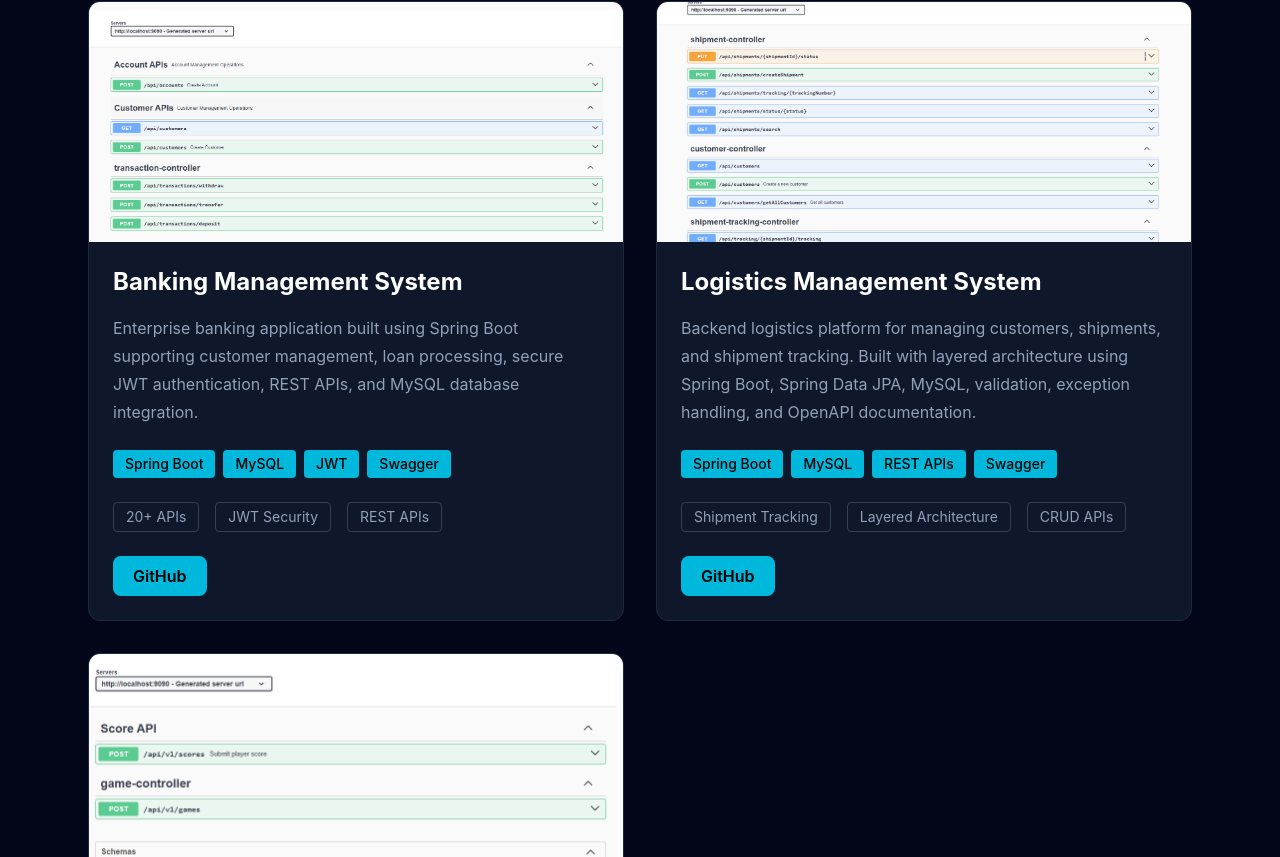
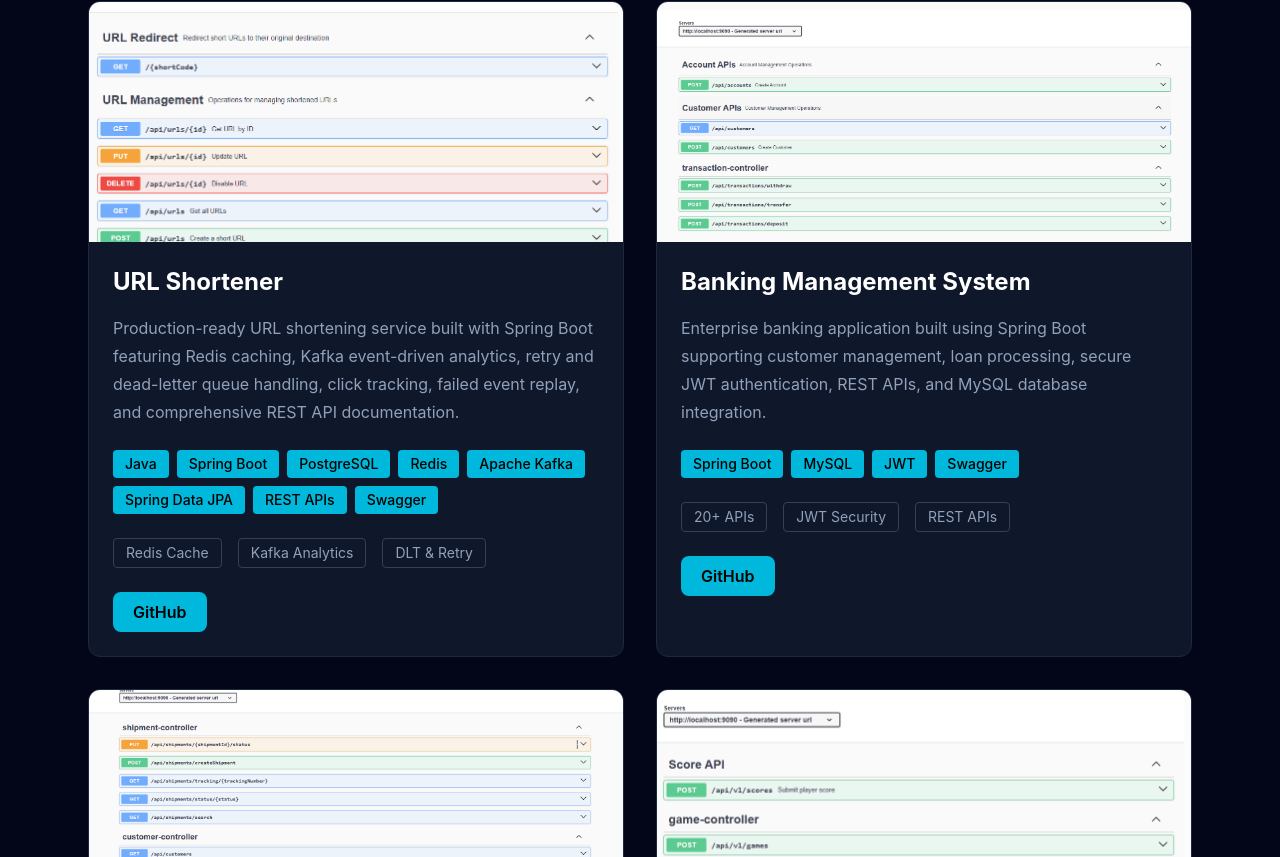
Before and after one commit to itsNitish247/portfolio, a React app: page / in a window 1280 px wide. Shown: the part 3986-4843 px from the top of the page. Built offline with nearby package versions, Linux system fonts and the light colour scheme; the HTML template or start-up script is replaced by a standard one.

Commit message:
added url-shortner project

```diff
--- a/src/sections/Projects.jsx
+++ b/src/sections/Projects.jsx
@@ -1,8 +1,31 @@
 import BANK from "../assets/BANK.png";
 import LMS from "../assets/LMS.png";
 import RANK from "../assets/RANK.png";
+import URL_SHORTNER from "../assets/uRL-SHORT.png"
 
 const projects = [
+  {
+  title: "URL Shortener",
+  description:
+    "Production-ready URL shortening service built with Spring Boot featuring Redis caching, Kafka event-driven analytics, retry and dead-letter queue handling, click tracking, failed event replay, and comprehensive REST API documentation.",
+  tech: [
+    "Java",
+    "Spring Boot",
+    "PostgreSQL",
+    "Redis",
+    "Apache Kafka",
+    "Spring Data JPA",
+    "REST APIs",
+    "Swagger"
+  ],
+  metrics: [
+    "Redis Cache",
+    "Kafka Analytics",
+    "DLT & Retry"
+  ],
+  github: "https://github.com/itsNitish247/url-shortener",
+  image: URL_SHORTNER,
+},
   {
     title: "Banking Management System",
     description:
```
Also changed, not shown: src/assets/URL-SHORT.png (added).
